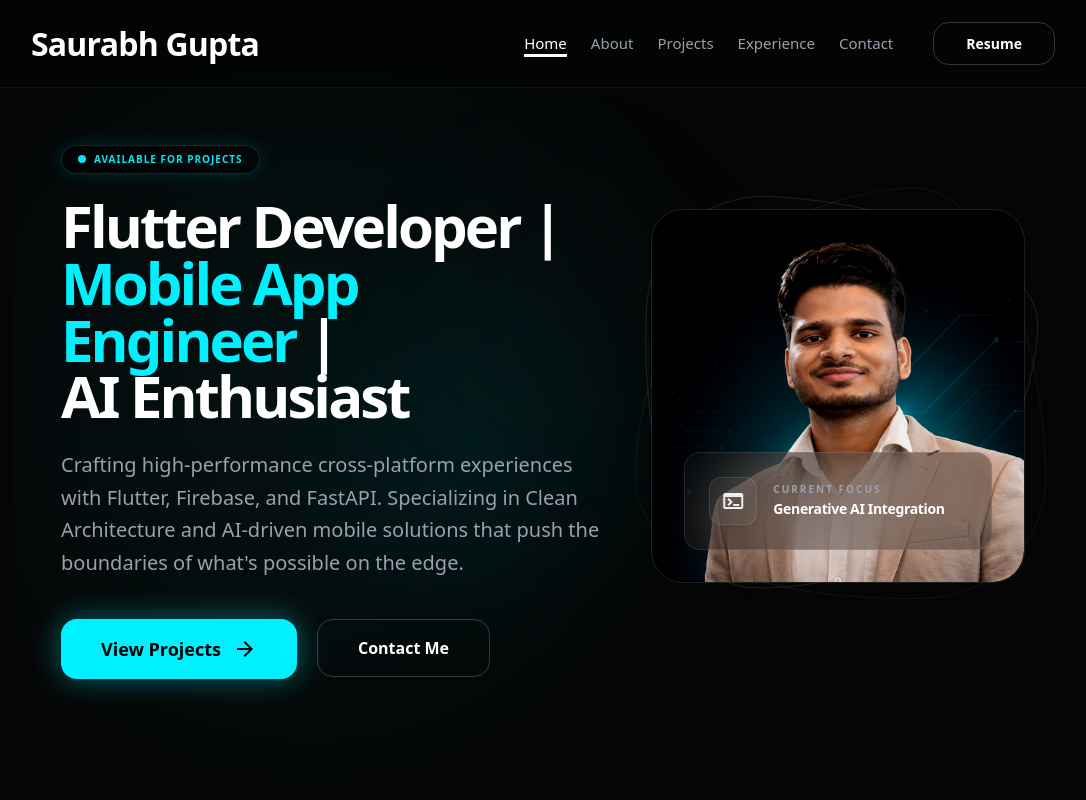
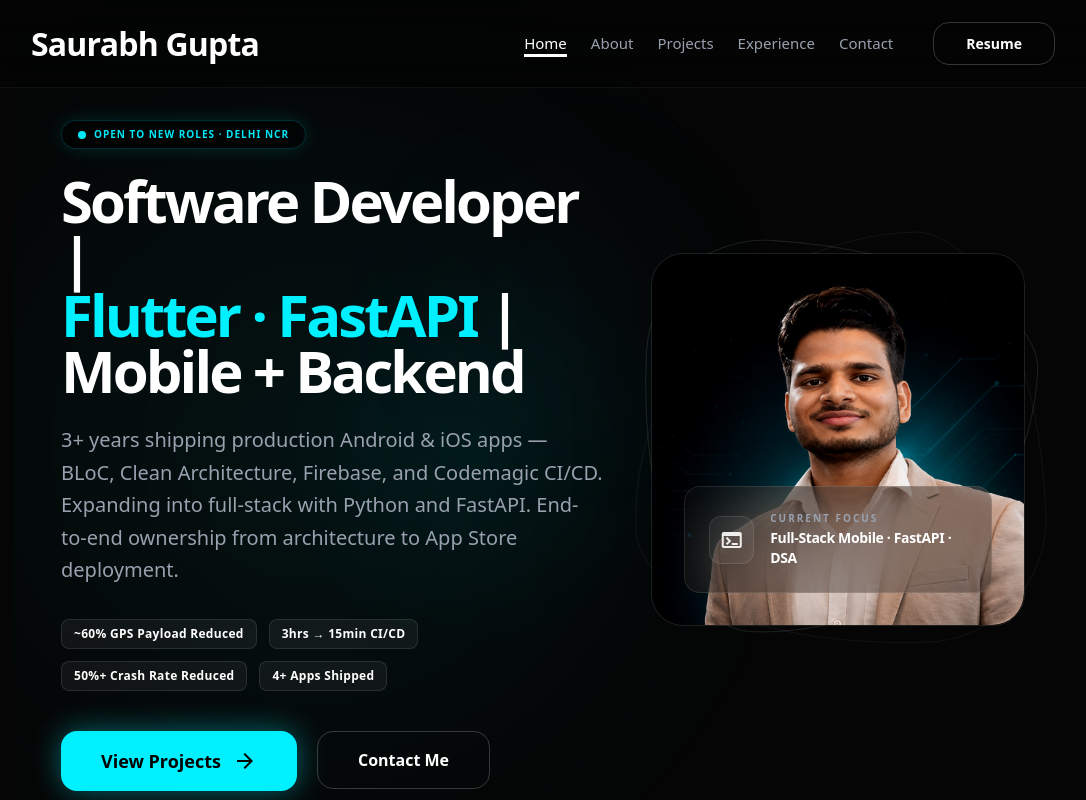
Before and after one commit to SaurabhAlex/Portfolio-2.0, a Next.js app: page / in a window 1280 px wide. Shown: the top 800 px of the page, without its empty margins (97-1183 px from the left). Built offline with nearby package versions, Linux system fonts and the light colour scheme.

Commit message:
feat: strengthen hero section with professional branding

```diff
--- a/src/components/sections/HomeSection.tsx
+++ b/src/components/sections/HomeSection.tsx
@@ -4,56 +4,65 @@
             className="relative pt-[120px] pb-24 px-12 max-w-[1400px] mx-auto min-h-screen flex flex-col justify-center overflow-hidden"
             id="home"
         >
-            {/* Background Glows to match Screenshot 1 */}
+            {/* Background Glows */}
             <div className="absolute top-1/2 left-0 -translate-y-1/2 w-[600px] h-[600px] bg-[#00f0ff]/5 blur-[120px] rounded-full pointer-events-none" />
 
             <div className="grid grid-cols-1 lg:grid-cols-12 gap-12 items-center relative z-10">
                 <div className="lg:col-span-7 space-y-6">
                     <div className="inline-flex items-center gap-2 px-4 py-1.5 rounded-full border border-cyan-400/20 bg-black/40 text-[#00f0ff] font-bold text-[10px] tracking-widest uppercase backdrop-blur-md shadow-[0_0_20px_rgba(0,240,255,0.15)] animate-pulse [animation-duration:1.0s]">
-
                         <span className="relative flex h-2 w-2">
                             <span className="animate-ping [animation-duration:1s] absolute inline-flex h-full w-full rounded-full bg-[#00f0ff] opacity-75"></span>
                             <span className="relative inline-flex rounded-full h-2 w-2 bg-[#00f0ff]"></span>
                         </span>
-
-                        Available for Projects
+                        Open to New Roles · Delhi NCR
                     </div>
 
                     <h1 className="text-[32px] md:text-[58px] font-black text-white leading-[0.98] tracking-tighter max-w-[850px]">
-                        Flutter Developer | <br />
-                        <span className="text-[#00f0ff]">Mobile App Engineer</span> | <br />
-                        AI Enthusiast
+                        Software Developer | <br />
+                        <span className="text-[#00f0ff]">Flutter · FastAPI</span> | <br />
+                        Mobile + Backend
                     </h1>
 
                     <p className="text-gray-400 text-lg md:text-xl max-w-xl leading-relaxed font-medium">
-                        Crafting high-performance cross-platform experiences with Flutter, Firebase, and FastAPI. Specializing in Clean
-                        Architecture and AI-driven mobile solutions that push the boundaries of what&apos;s possible on the edge.
+                        3+ years shipping production Android & iOS apps — BLoC, Clean Architecture,
+                        Firebase, and Codemagic CI/CD. Expanding into full-stack with Python and FastAPI.
+                        End-to-end ownership from architecture to App Store deployment.
                     </p>
 
+                    {/* Stat pills */}
+                    <div className="flex flex-wrap gap-3 pt-2">
+                        <span className="px-3 py-1.5 rounded-lg bg-white/5 border border-white/10 text-white text-xs font-bold tracking-wide">
+                            ~60% GPS Payload Reduced
+                        </span>
+                        <span className="px-3 py-1.5 rounded-lg bg-white/5 border border-white/10 text-white text-xs font-bold tracking-wide">
+                            3hrs → 15min CI/CD
+                        </span>
+                        <span className="px-3 py-1.5 rounded-lg bg-white/5 border border-white/10 text-white text-xs font-bold tracking-wide">
+                            50%+ Crash Rate Reduced
+                        </span>
+                        <span className="px-3 py-1.5 rounded-lg bg-white/5 border border-white/10 text-white text-xs font-bold tracking-wide">
+                            4+ Apps Shipped
+                        </span>
+                    </div>
+
                     <div className="flex flex-wrap gap-5 pt-4">
-                        <a
-                            href="#projects"
-                        >
+                        <a href="#projects">
                             <button className="px-10 py-4 bg-[#00f0ff] text-black font-black rounded-2xl flex items-center gap-3 hover:scale-105 transition-all shadow-[0_0_30px_rgba(0,240,255,0.4)]">
                                 <span className="text-lg">View Projects</span>
                                 <span className="material-symbols-outlined font-bold">arrow_forward</span>
                             </button>
-                            <span className="absolute -bottom-1 left-0 w-full h-0.5 bg-white scale-x-0 group-hover:scale-x-100 transition-transform origin-left" />
                         </a>
-                        <a
-                            href="#contact"
-                        >
+                        <a href="#contact">
                             <button className="px-10 py-4 border border-white/20 text-white font-black rounded-2xl hover:bg-white/5 transition-all">
                                 Contact Me
                             </button>
-                            <span className="absolute -bottom-1 left-0 w-full h-0.5 bg-white scale-x-0 group-hover:scale-x-100 transition-transform origin-left" />
                         </a>
                     </div>
                 </div>
 
                 <div className="lg:col-span-5 relative flex justify-center lg:justify-end -mt-8">
                     <div className="relative w-full aspect-square max-w-[460px]">
-                        {/* Wavy borders from screenshot 1 */}
+                        {/* Wavy borders */}
                         <div className="absolute inset-0 border border-white/10 rounded-[30%_70%_70%_30%_/_30%_30%_70%_70%] rotate-3 scale-105" />
                         <div className="absolute inset-0 border border-white/5 rounded-[70%_30%_30%_70%_/_70%_70%_30%_30%] -rotate-2 scale-110" />
 
@@ -63,14 +72,14 @@
                                 alt="Saurabh Gupta"
                                 className="w-full h-full object-cover rounded-[32px] brightness-95 contrast-110 hover:scale-[1.02] transition-all duration-700"
                             />
-                            {/* Glass card - exactly as Screenshot 1 */}
+                            {/* Glass card */}
                             <div className="absolute bottom-8 left-8 right-8 bg-black/30 backdrop-blur-2xl border border-white/10 p-6 rounded-2xl flex items-center gap-4">
                                 <div className="w-12 h-12 rounded-xl bg-white/5 border border-white/10 flex items-center justify-center">
                                     <span className="material-symbols-outlined text-white/90 text-2xl">terminal</span>
                                 </div>
                                 <div>
                                     <p className="text-[10px] text-gray-400 font-bold uppercase tracking-[0.2em] mb-0.5">Current Focus</p>
-                                    <p className="text-white font-bold text-sm tracking-tight">Generative AI Integration</p>
+                                    <p className="text-white font-bold text-sm tracking-tight">Full-Stack Mobile · FastAPI · DSA</p>
                                 </div>
                             </div>
                         </div>
```
